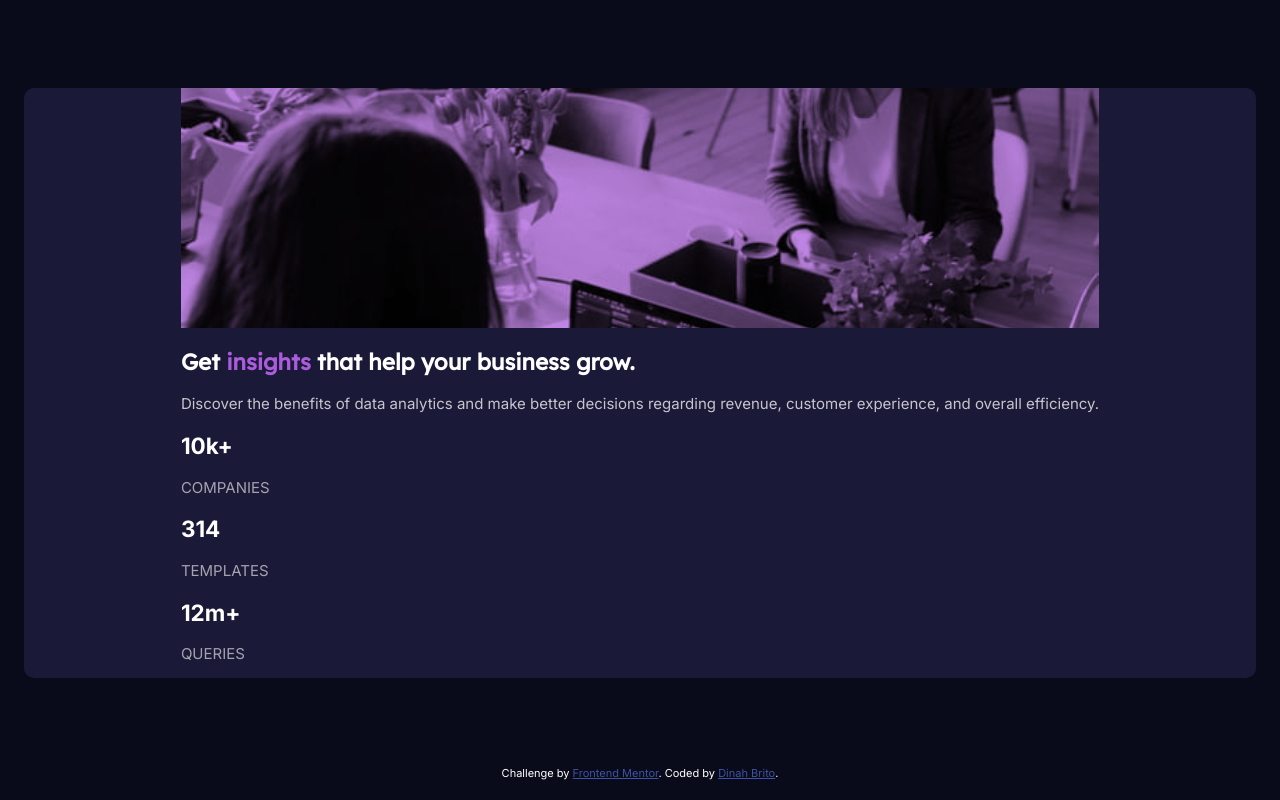
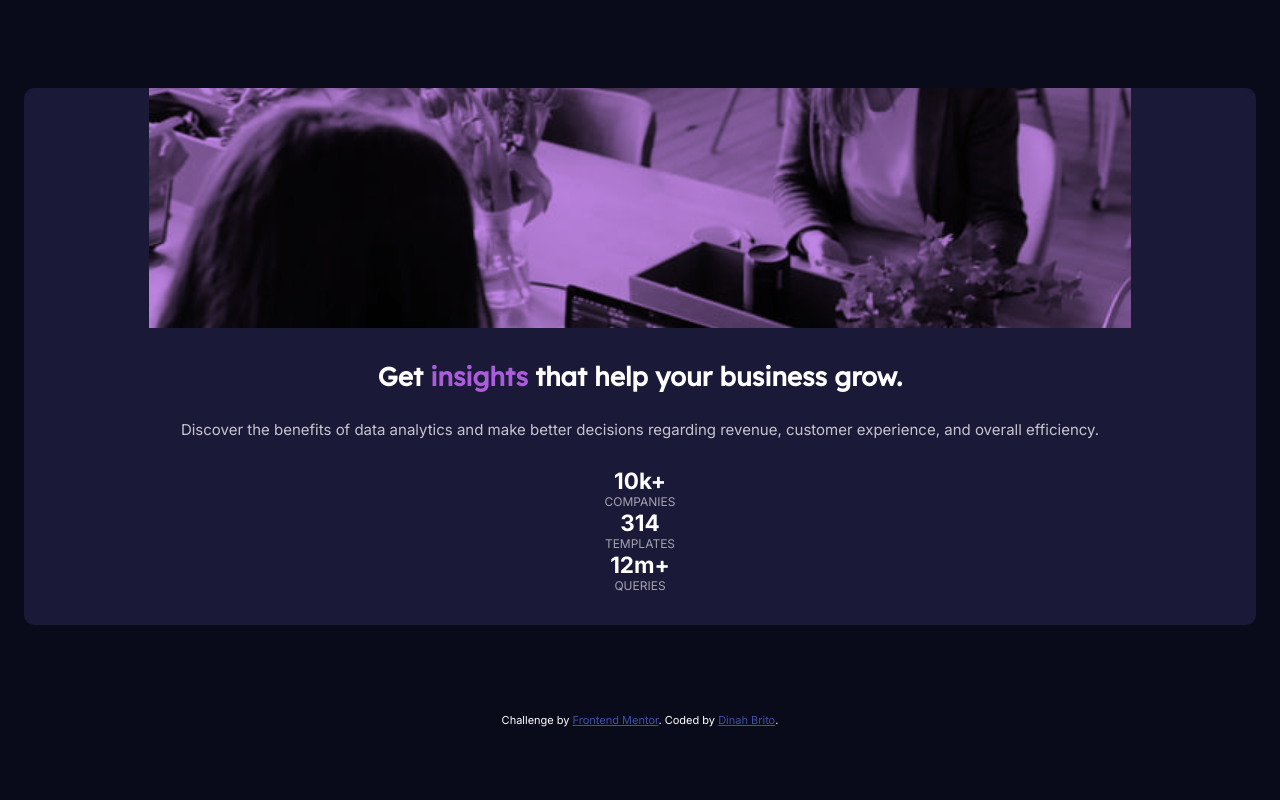
Before and after one commit to dinahbrito/stats-preview-card-component, a plain HTML site: page index.html in a window 1280 px wide. Drawn offline with Linux system fonts and the light colour scheme.

Commit message:
h1, main-p margin and line-height changed

```diff
--- a/styles.css
+++ b/styles.css
@@ -1,3 +1,7 @@
+* {
+    margin: 0;
+    padding: 0;
+    }
 body {
     background-color:  hsl(233, 47%, 7%);
     font-size: 15px;
@@ -6,16 +10,18 @@ body {
 }
 h1 {
     font-family: "Lexend Deca", sans-serif;
+    font-size: 26px;
+    font-weight: 700;
+    margin-bottom: 1rem;
 }
+
 span {
     color: hsl(277, 64%, 61%);
 }
 .col p {
    color: hsla(0, 0%, 100%, 0.6);
    text-transform: uppercase;
-}
-.main-paragraph {
-    color: hsla(0, 0%, 100%, 0.75);
+   font-size: 12px;
 }
 
 /* Card Styling */
@@ -24,7 +30,7 @@ span {
     display: grid;
     justify-content: center;
     align-items: center;
-    margin: 5.5rem 1rem;
+    margin: 5.5rem 1.5rem;
     border-radius: 10px;
     overflow: hidden;
 }
@@ -40,3 +46,13 @@ span {
     background-size: cover;
     height: 240px;
 }
+/* text side of card */
+.text {
+    text-align: center;
+    padding: 2rem 2rem;
+}
+.main-paragraph {
+    color: hsla(0, 0%, 100%, 0.75);
+    line-height: 1.75;
+    margin: 1.5rem 0;
+}
```
